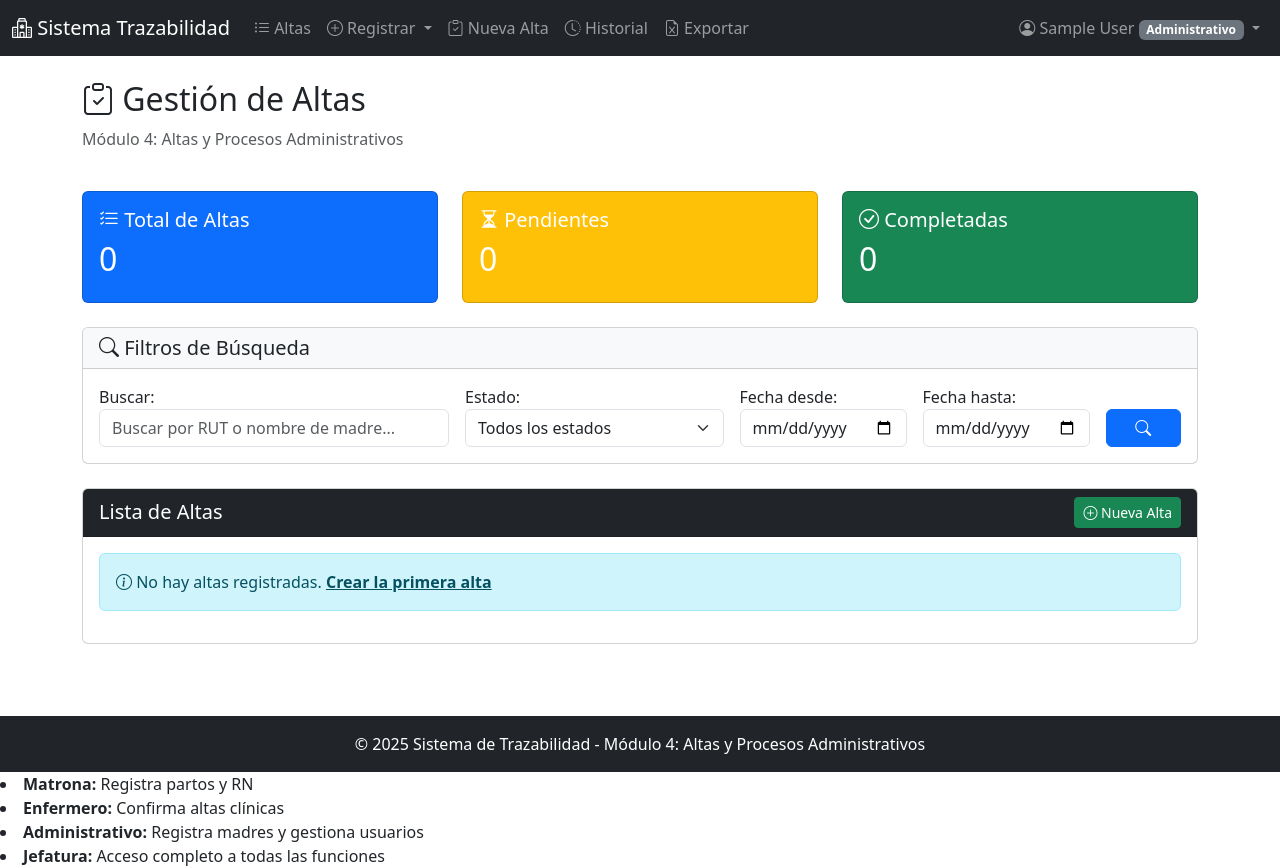
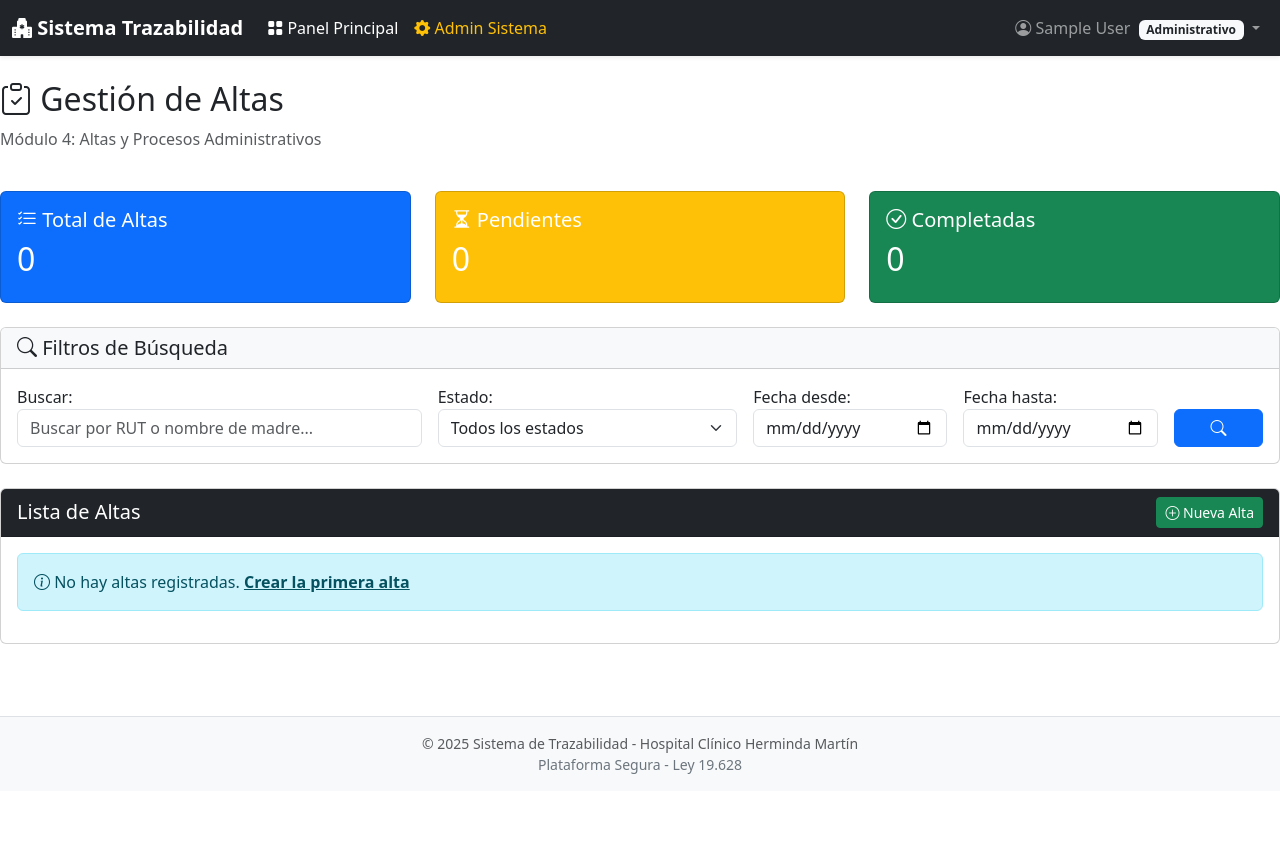
Before and after one commit to rodolfo-code1/hospital, a Django app: page /lista/ in a window 1280 px wide. After the commit the page ends 774 px from the top, so only its background shows below. Run offline with Django 5.2, Linux system fonts and the light colour scheme; the visitor is signed in with stand-in values (Sample User, id 1); data that the repository does not hold is empty.

Commit message:
se comiensa  modificar la estructura visual del codigo

```diff
--- a/templates/base.html
+++ b/templates/base.html
@@ -5,20 +5,17 @@
     <meta name="viewport" content="width=device-width, initial-scale=1.0">
     <title>{% block title %}Sistema de Trazabilidad{% endblock %}</title>
 
-    <!-- Bootstrap CSS -->
     <link href="https://cdn.jsdelivr.net/npm/bootstrap@5.3.2/dist/css/bootstrap.min.css" rel="stylesheet">
 
-    <!-- Bootstrap Icons -->
     <link rel="stylesheet" href="https://cdn.jsdelivr.net/npm/bootstrap-icons@1.11.1/font/bootstrap-icons.min.css">
 
     {% block extra_css %}{% endblock %}
 </head>
 <body>
-    <!-- Navbar -->
-    <nav class="navbar navbar-expand-lg navbar-dark bg-dark">
+    <nav class="navbar navbar-expand-lg navbar-dark bg-dark shadow-sm">
         <div class="container-fluid">
-            <a class="navbar-brand" href="{% url 'altas:lista_altas' %}">
-                <i class="bi bi-hospital"></i> Sistema Trazabilidad
+            <a class="navbar-brand fw-bold" href="{% url 'altas:home' %}">
+                <i class="bi bi-hospital-fill"></i> Sistema Trazabilidad
             </a>
 
             <button class="navbar-toggler" type="button" data-bs-toggle="collapse" data-bs-target="#navbarNav">
@@ -29,51 +26,18 @@
                 <ul class="navbar-nav me-auto">
                     {% if user.is_authenticated %}
                         <li class="nav-item">
-                        <a class="nav-link" href="{% url 'altas:lista_altas' %}">
-                            <i class="bi bi-list-ul"></i> Altas
+                            <a class="nav-link active" href="{% url 'altas:home' %}">
+                                <i class="bi bi-grid-fill"></i> Panel Principal
                             </a>
                         </li>
 
-                    {% if user.rol == 'matrona' or user.rol == 'administrativo' or user.rol == 'medico' or user.rol == 'enfermero' or user.rol == 'jefatura' %}
-                    <li class="nav-item dropdown">
-                        <a class="nav-link dropdown-toggle" href="#" role="button" data-bs-toggle="dropdown">
-                            <i class="bi bi-plus-circle"></i> Registrar
+                        {% if user.rol == 'encargado_ti' or user.rol == 'jefatura' or user.is_staff %}
+                        <li class="nav-item">
+                            <a class="nav-link text-warning" href="/admin/" target="_blank">
+                                <i class="bi bi-gear-fill"></i> Admin Sistema
                             </a>
-                        <ul class="dropdown-menu">
-                            {% if user.rol == 'matrona' or user.rol == 'administrativo' or user.rol == 'jefatura' %}
-                            <li><a class="dropdown-item" href="{% url 'altas:registrar_madre' %}">
-                                <i class="bi bi-person-plus"></i> Nueva Madre
-                            </a></li>
-                            {% endif %}
-                            {% if user.rol == 'matrona' or user.rol == 'medico' or user.rol == 'jefatura' %}
-                            <li><a class="dropdown-item" href="{% url 'altas:registrar_parto' %}">
-                                <i class="bi bi-activity"></i> Nuevo Parto
-                            </a></li>
-                            {% endif %}
-                            {% if user.rol == 'matrona' or user.rol == 'medico' or user.rol == 'enfermero' or user.rol == 'jefatura' %}
-                            <li><a class="dropdown-item" href="{% url 'altas:registrar_recien_nacido' %}">
-                                <i class="bi bi-heart"></i> Nuevo RN
-                            </a></li>
-                            {% endif %}
-                        </ul>
                         </li>
                         {% endif %}
-
-                    <li class="nav-item">
-                        <a class="nav-link" href="{% url 'altas:crear_alta' %}">
-                            <i class="bi bi-clipboard-check"></i> Nueva Alta
-                        </a>
-                    </li>
-                    <li class="nav-item">
-                        <a class="nav-link" href="{% url 'altas:historial_altas' %}">
-                            <i class="bi bi-clock-history"></i> Historial
-                        </a>
-                    </li>
-                    <li class="nav-item">
-                        <a class="nav-link" href="{% url 'altas:exportar_excel' %}">
-                            <i class="bi bi-file-earmark-excel"></i> Exportar
-                        </a>
-                    </li>
                     {% endif %}
                 </ul>
 
@@ -81,19 +45,24 @@
                     {% if user.is_authenticated %}
                     <li class="nav-item dropdown">
                         <a class="nav-link dropdown-toggle" href="#" id="userDropdown" role="button" data-bs-toggle="dropdown">
-                            <i class="bi bi-person-circle"></i> {{ user.get_full_name|default:user.username }}
-                            <span class="badge bg-secondary">{{ user.get_rol_display }}</span>
+                            <i class="bi bi-person-circle"></i>
+                            {{ user.get_full_name|default:user.username }}
+                            <span class="badge bg-light text-dark ms-1">{{ user.get_rol_display }}</span>
                         </a>
                         <ul class="dropdown-menu dropdown-menu-end">
+                            <li>
+                                <div class="dropdown-header">
+                                    Registrado como <strong>{{ user.get_rol_display }}</strong>
+                                </div>
+                            </li>
                             <li><a class="dropdown-item" href="{% url 'usuarios:perfil' %}"><i class="bi bi-person"></i> Mi Perfil</a></li>
-                            <li><a class="dropdown-item" href="/admin/" target="_blank"><i class="bi bi-gear"></i> Admin</a></li>
                             <li><hr class="dropdown-divider"></li>
-                            <li><a class="dropdown-item" href="{% url 'usuarios:logout' %}"><i class="bi bi-box-arrow-right"></i> Cerrar Sesión</a></li>
+                            <li><a class="dropdown-item text-danger" href="{% url 'usuarios:logout' %}"><i class="bi bi-box-arrow-right"></i> Cerrar Sesión</a></li>
                         </ul>
                     </li>
                     {% else %}
                     <li class="nav-item">
-                        <a class="nav-link" href="{% url 'usuarios:login' %}">
+                        <a class="nav-link btn btn-outline-light btn-sm px-3 ms-2" href="{% url 'usuarios:login' %}">
                             <i class="bi bi-box-arrow-in-right"></i> Iniciar Sesión
                         </a>
                     </li>
@@ -103,11 +72,13 @@
         </div>
     </nav>
 
-    <!-- Mensajes -->
     {% if messages %}
         <div class="container mt-3">
             {% for message in messages %}
-                <div class="alert alert-{{ message.tags }} alert-dismissible fade show" role="alert">
+                <div class="alert alert-{{ message.tags }} alert-dismissible fade show shadow-sm" role="alert">
+                    {% if message.tags == 'success' %}<i class="bi bi-check-circle-fill me-2"></i>{% endif %}
+                    {% if message.tags == 'error' or message.tags == 'danger' %}<i class="bi bi-exclamation-triangle-fill me-2"></i>{% endif %}
+                    {% if message.tags == 'warning' %}<i class="bi bi-exclamation-circle-fill me-2"></i>{% endif %}
                     {{ message }}
                     <button type="button" class="btn-close" data-bs-dismiss="alert"></button>
                 </div>
@@ -115,27 +86,22 @@
         </div>
     {% endif %}
 
-    <!-- Contenido principal -->
-    <main class="container py-4">
+    <main class="py-4">
         {% block content %}
         {% endblock %}
     </main>
 
-    <!-- Footer -->
-    <footer class="bg-dark text-white text-center py-3 mt-5">
-        <p class="mb-0">&copy; 2025 Sistema de Trazabilidad - Módulo 4: Altas y Procesos Administrativos</p>
+    <footer class="bg-light text-center py-3 mt-5 border-top">
+        <div class="container">
+            <p class="mb-0 text-muted small">
+                &copy; 2025 Sistema de Trazabilidad - Hospital Clínico Herminda Martín<br>
+                <span class="text-secondary">Plataforma Segura - Ley 19.628</span>
+            </p>
+        </div>
     </footer>
 
-    <!-- Bootstrap JS -->
     <script src="https://cdn.jsdelivr.net/npm/bootstrap@5.3.2/dist/js/bootstrap.bundle.min.js"></script>
 
     {% block extra_js %}{% endblock %}
 </body>
 </html>
-                <li><strong>Matrona:</strong> Registra partos y RN</li>
-                <li><strong>Enfermero:</strong> Confirma altas clínicas</li>
-                <li><strong>Administrativo:</strong> Registra madres y gestiona usuarios</li>
-                <li><strong>Jefatura:</strong> Acceso completo a todas las funciones</li>
-            </ul>
-        </div>
-    </div>
```
Lines whose indentation alone changed are shown as unchanged.
